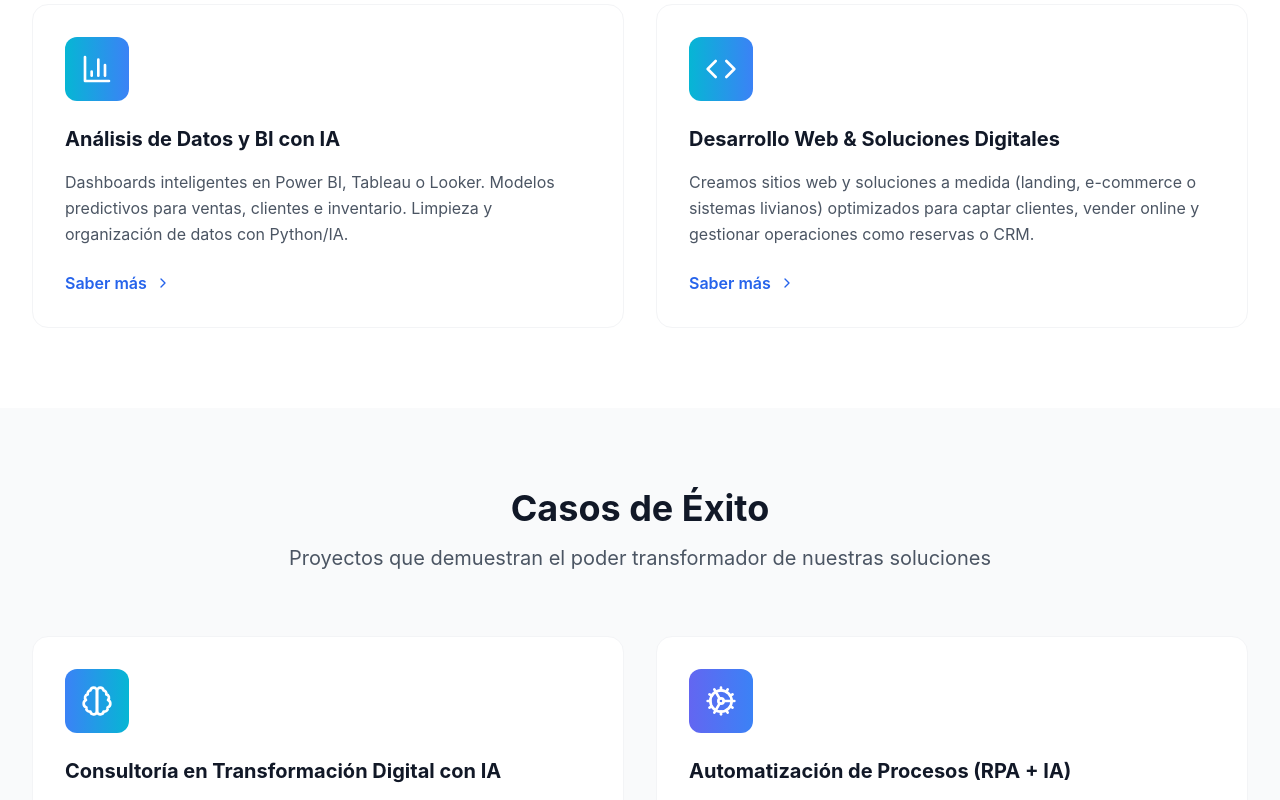
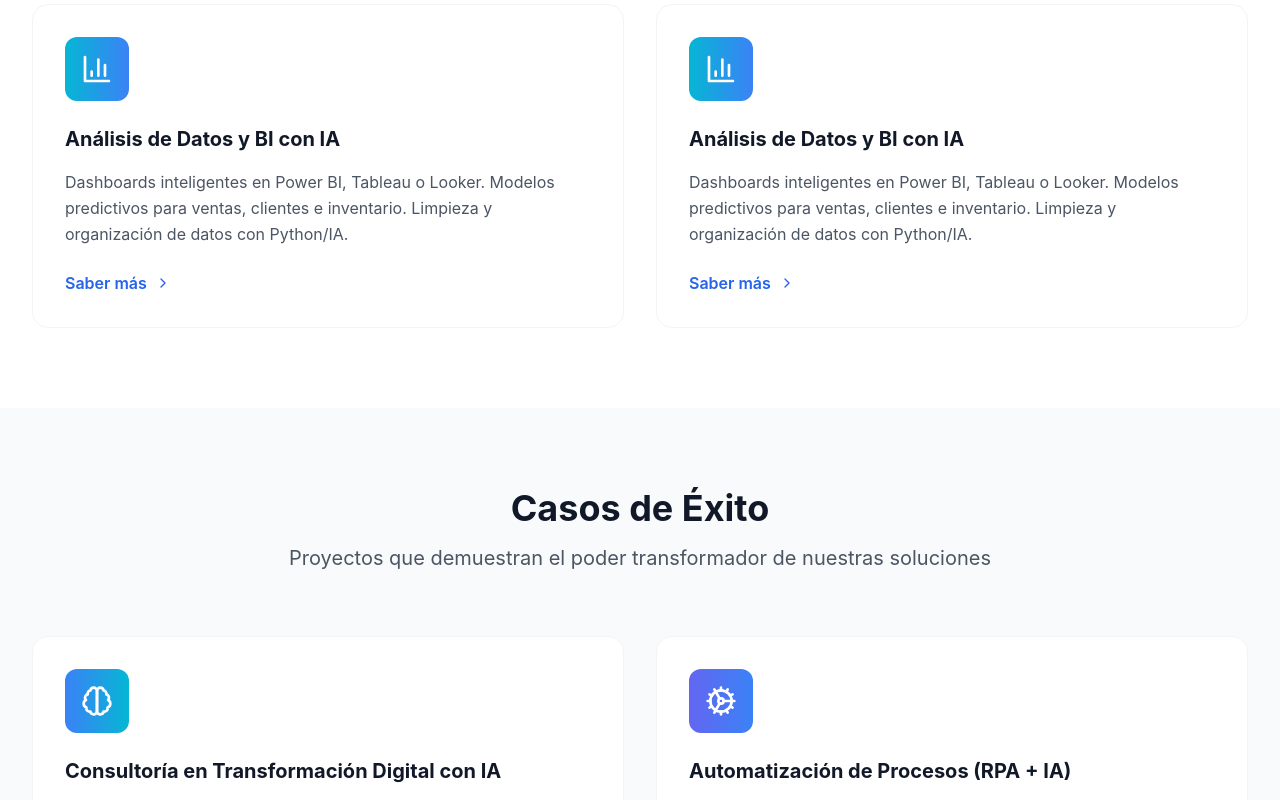
Before and after one commit to Ing-AndresL/zyph-technologies-fullstack, a React (Create React App) app in the folder frontend/: page / in a window 1280 px wide. Shown: the part 1380-2180 px from the top of the page. Built offline with nearby package versions, Linux system fonts and the light colour scheme.

Commit message:
Revert "Add Services"
This reverts commit 8ccda1d84939738037b883fd97394fe03e38190c.

```diff
--- a/frontend/src/components/ZyphWebsite.js
+++ b/frontend/src/components/ZyphWebsite.js
@@ -15,9 +15,6 @@ import {
   Zap,
   Loader2,
   BarChart4,
-  MonitorCheck,
-  MonitorIcon,
-  Code,
 } from "lucide-react";
 
 const ZyphWebsite = () => {
@@ -183,10 +180,10 @@ const ZyphWebsite = () => {
     },
 
     {
-      icon: Code,
-      title: "Desarrollo Web & Soluciones Digitales",
+      icon: BarChart3,
+      title: "Análisis de Datos y BI con IA",
       description:
-        "Creamos sitios web y soluciones a medida (landing, e-commerce o sistemas livianos) optimizados para captar clientes, vender online y gestionar operaciones como reservas o CRM.",
+        "Dashboards inteligentes en Power BI, Tableau o Looker. Modelos predictivos para ventas, clientes e inventario. Limpieza y organización de datos con Python/IA.",
       color: "from-cyan-500 to-blue-500",
     },
   ];
```
